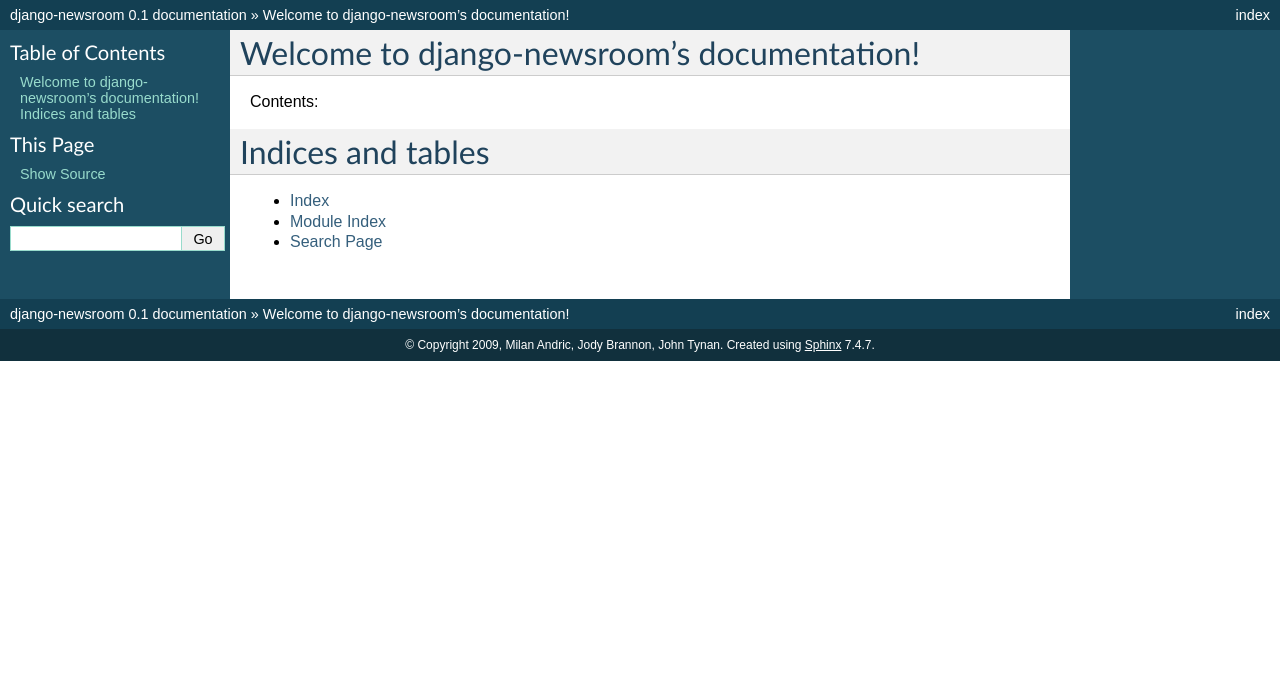
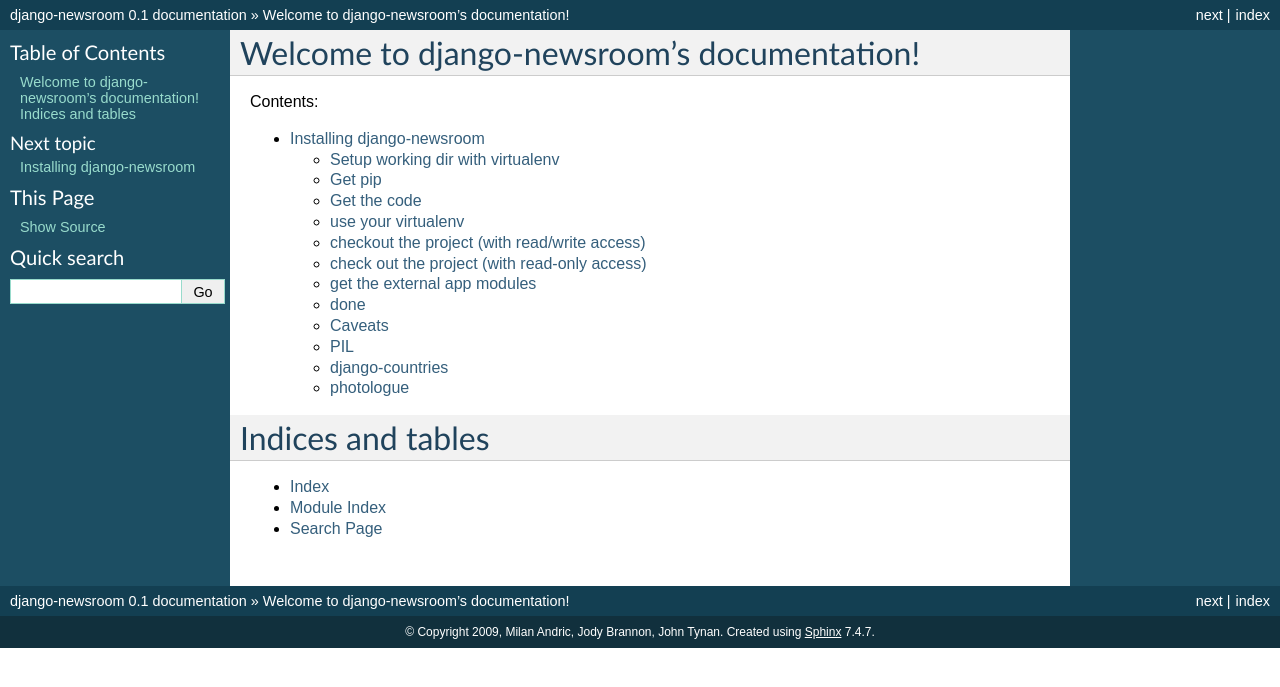
Before and after one commit to johntynan/django-newsroom, a Sphinx documentation site: the page built from docs/index.txt, in a window 1280 px wide. Shown: the top 687 px of the page. Built offline with Sphinx 7.4.7, drawn with Linux system fonts in a browser that asks for light colours; some of the changed lines change nothing that is shown.

Commit message:
Added installation instructions to the documentation.

```diff
--- a/docs/index.txt
+++ b/docs/index.txt
@@ -11,6 +11,8 @@
 .. toctree::
    :maxdepth: 2
 
+   install
+
 Indices and tables
 ==================
 
--- /dev/null
+++ b/docs/install.txt
@@ -0,0 +1,105 @@
+==========================
+Installing django-newsroom
+==========================
+
+Setup working dir with virtualenv
+---------------------------------
+
+easy_install virtualenv
+
+mkdir dev && cd dev
+
+virtualenv newsroom-env
+
+source newsroom-env/bin/activate
+
+Get pip
+-------
+
+easy_install pip
+
+# or download from pypi and run python setup.py install
+
+Get the code
+------------
+
+use your virtualenv
+-------------------
+
+cd newsroom-env
+
+checkout the project (with read/write access)
+---------------------------------------------
+
+If you want to get writeable access to svn you have to be a project member and request that through the group. If you are already a group member, use this command:
+
+svn checkout https://django-newsroom.googlecode.com/svn working
+
+
+check out the project (with read-only access)
+------------------------------------------------
+
+If you are not a project member, you will likely want to check out the project using read-only access:
+
+svn checkout http://django-newsroom.googlecode.com/svn working
+
+You also may want to checkout using just part of the tree, in which case you might use something like, appending a subdirectory to the svn path:
+
+svn checkout http://django-newsroom.googlecode.com/svn/trunk working
+
+
+get the external app modules
+----------------------------
+
+cd working/trunk
+
+pip install -r requirements/external_apps.txt
+
+done
+----
+
+cd newsroom
+
+./manage.py syncdb
+
+./manage.py runserver
+
+
+Caveats
+-------
+
+
+PIL
+---
+
+Installing PIL with pip failed for us on OSX, we needed to download the source and use the setup.py. http://www.pythonware.com/products/pil/
+
+wget http://effbot.org/downloads/Imaging-1.1.6.tar.gz
+
+tar zxf Imaging-1.1.6.tar.gz
+
+cd Imaging-1.1.6
+
+python setup.py install
+
+django-countries
+----------------
+
+For some reason this project doesn't have a setup.py, so you have to handle it manually.
+
+cd newsroom/apps/
+
+svn co http://django-countries.googlecode.com/svn/trunk django-countries
+
+ln -s django-countries/countries .
+
+photologue
+----------
+
+photologue 3 is still bleeding edge, but we're going to fly with it.
+
+cd newsroom/apps/
+
+svn co http://django-photologue.googlecode.com/svn/branches/3.x/ photologue-3.x
+
+ln -s photologue-3.x/photologue .
```
